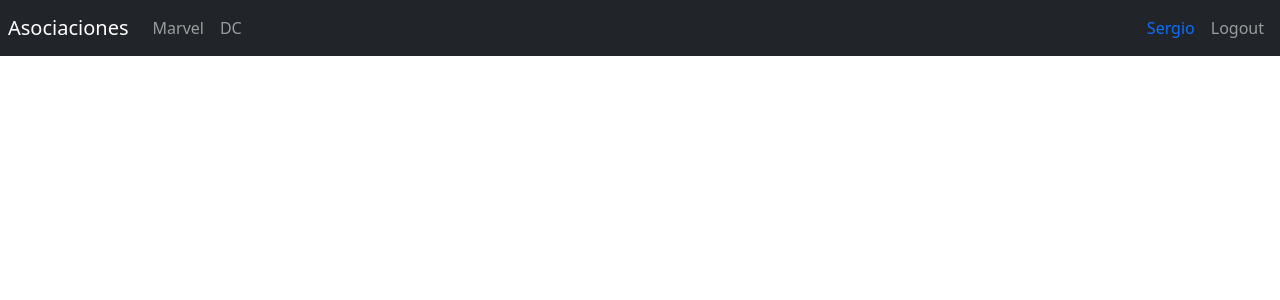
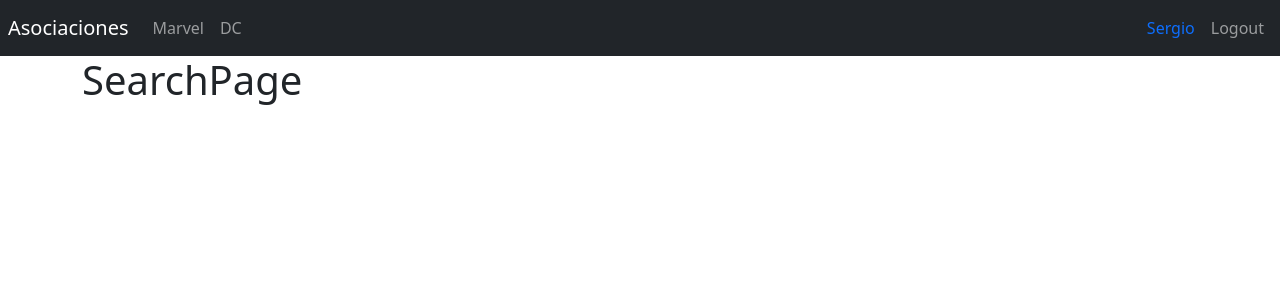
Before and after one commit to sergio-reinoso/App-Heroes-SPA, a React (Vite) app: page /search in a window 1280 px wide. Shown: the top 300 px of the page. Built offline with nearby package versions, Linux system fonts and the light colour scheme.

Commit message:
Creando segundo Router con rutas search y hero

```diff
--- a/src/heroes/index.js
+++ b/src/heroes/index.js
@@ -1 +1,2 @@
 export * from './pages'
+export * from './routes/HeroesRoutes'
--- /dev/null
+++ b/src/heroes/pages/HeroPage.jsx
@@ -0,0 +1,7 @@
+
+
+export const HeroPage = () => {
+  return (
+    <h1>HeroPage</h1>
+  )
+}
--- /dev/null
+++ b/src/heroes/pages/SearchPage.jsx
@@ -0,0 +1,7 @@
+
+
+export const SearchPage = () => {
+  return (
+    <h1>SearchPage</h1>
+  )
+}
--- a/src/heroes/pages/index.js
+++ b/src/heroes/pages/index.js
@@ -1,2 +1,4 @@
 export * from './DcPage'
 export * from './MarvelPage'
+export * from './SearchPage'
+export * from './HeroPage'
--- /dev/null
+++ b/src/heroes/routes/HeroesRoutes.jsx
@@ -0,0 +1,27 @@
+import { Navigate, Route, Routes } from "react-router-dom"
+import { Navbar } from "../../ui"
+import { DcPage, HeroPage, MarvelPage, SearchPage } from "../pages"
+
+
+export const HeroesRoutes = () => {
+  return (
+    <>
+        <Navbar />
+
+        <div className="container">
+            <Routes>
+                <Route path='marvel' element={<MarvelPage />} />
+                <Route path='dc' element={<DcPage />} />
+
+                <Route path='search' element={<SearchPage />} />
+                <Route path='hero' element={<HeroPage />} />
+
+
+                <Route path='/' element={<Navigate to='marvel' />} />
+
+            </Routes>
+        </div>
+
+    </>
+  )
+}
--- a/src/router/AppRouter.jsx
+++ b/src/router/AppRouter.jsx
@@ -1,23 +1,18 @@
-import { Navigate, Route, Routes } from "react-router-dom"
+import { Route, Routes } from "react-router-dom"
 
 
-import { DcPage, MarvelPage } from "../heroes"
+import { HeroesRoutes} from "../heroes"
 import { LoginPage } from "../auth"
-import { Navbar } from "../ui"
 
 export const AppRouter = () => {
   return (
     <>
 
-        <Navbar />
-
         <Routes>
-            <Route path='marvel' element={<MarvelPage />} />
-            <Route path='dc' element={<DcPage />} />
 
             <Route path='login' element={<LoginPage />} />
 
-            <Route path='/' element={<Navigate to='marvel' />} />
+            <Route path='/*' element={<HeroesRoutes />} />
 
         </Routes>
     </>
--- a/src/ui/components/Navbar.jsx
+++ b/src/ui/components/Navbar.jsx
@@ -14,7 +14,6 @@
 
             <div className="navbar-collapse">
                 <div className="navbar-nav">
-
                     <NavLink
                         className={ ({isActive}) => `nav-item nav-link ${ isActive ? 'active' : '' } `}
                         to="/marvel"
```
